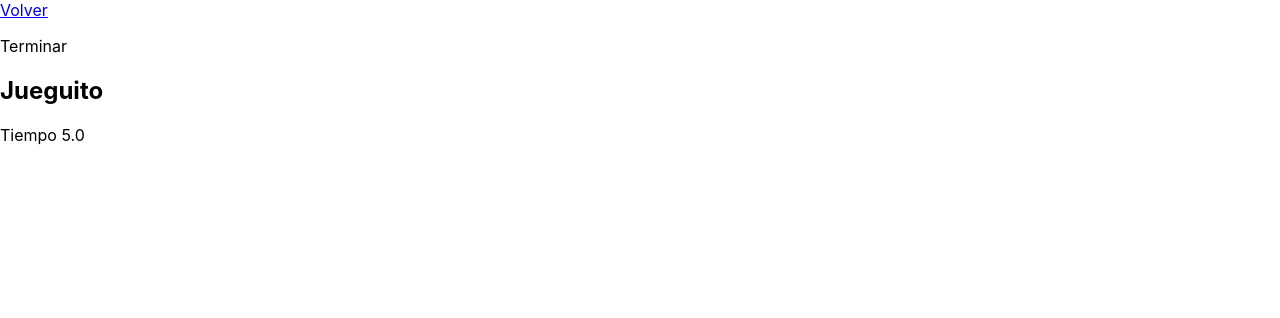
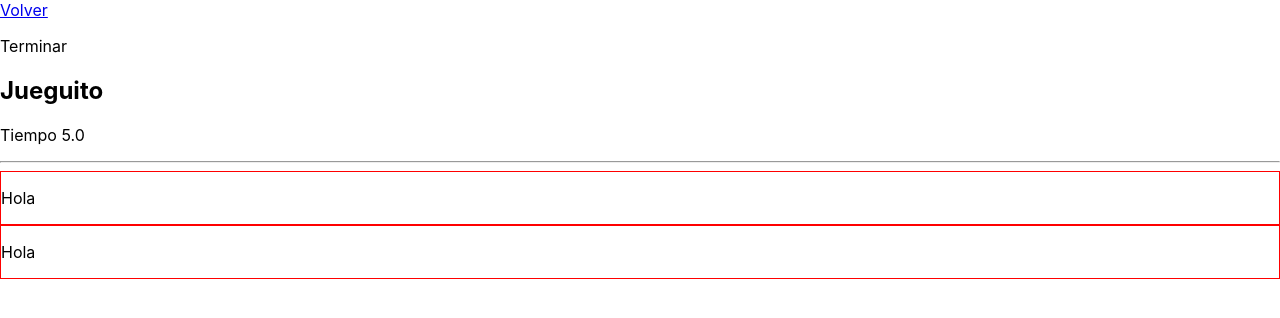
Before and after one commit to fipiaggiodeb/hackaton-1, a React (Create React App) app: page /juego in a window 1280 px wide. Shown: the top 318 px of the page. Built offline with nearby package versions, Linux system fonts and the light colour scheme.

Commit message:
Componente card #8

```diff
--- a/package.json
+++ b/package.json
@@ -6,7 +6,8 @@
     "react": "^16.5.2",
     "react-dom": "^16.5.2",
     "react-router-dom": "^4.3.1",
-    "react-scripts": "2.0.5"
+    "react-scripts": "2.0.5",
+    "styled-components": "^4.0.2"
   },
   "scripts": {
     "start": "react-scripts start",
--- /dev/null
+++ b/src/components/Card.jsx
@@ -0,0 +1,16 @@
+import React, { Component } from 'react';
+import styled from 'styled-components';
+const test = styled.p`
+    color: red;
+`
+export default class Card extends Component {
+
+
+    render(){
+        return(
+            <div className="card">
+                <test> <p>Hola</p> </test>
+            </div>
+        )
+    }
+}
--- a/src/components/Game.jsx
+++ b/src/components/Game.jsx
@@ -1,7 +1,10 @@
 import React, { Component } from 'react';
 import { Link } from "react-router-dom";
+import Cards from "../resources/cards.json";
 
+// Components
 import Timer from './Timer';
+import Card from './Card';
 
 export default class Game extends Component {
     constructor(props){
@@ -11,9 +14,19 @@ export default class Game extends Component {
         this.finish = this.finish.bind(this);
         // Preset de las variables del state
         this.state = {
-            start: new Date()
+            start: new Date(),
+            step: 0,
+            showCards : false
         }
     }
+
+    onCardClick(){
+        console.log('Click');
+    }
+
+    /**
+     * Cuando el jugador gana y se cambia de vista
+     */
     finish(){
         // Calculo el puntaje
         let elapsed = Math.round(  ( this.state.start - new Date() )  / 100 );
@@ -23,6 +36,14 @@ export default class Game extends Component {
         // Redierct
         this.props.history.push('/finalizado');
     }
+
+    /**
+     * Cuando se ejecuta el render
+     */
+    componentDidMount(){
+        console.log(Cards);
+    }
+
     render(){
         return(
             <div>
@@ -30,6 +51,10 @@ export default class Game extends Component {
                 <p onClick={this.finish}> Terminar </p>
                 <h2>Jueguito</h2>
                 <Timer start={Date.now()} />
+                <hr />
+                {
+                    Cards.map( card => <Card key={card.id}  onClick="onCardClick" /> )
+                }
             </div>
         )
     }
--- a/src/index.css
+++ b/src/index.css
@@ -12,3 +12,8 @@ code {
   font-family: source-code-pro, Menlo, Monaco, Consolas, "Courier New",
     monospace;
 }
+
+
+.card{
+  border: 1px solid red;
+}
--- /dev/null
+++ b/src/resources/cards.json
@@ -0,0 +1,12 @@
+[
+    {
+        "id" : "01",
+        "idGroup" : "01",
+        "name" : "Carta 1"
+    },
+    {
+        "id" : "02",
+        "idGroup" : "01",
+        "name" : "Carta 1"
+    }
+]
```
Also changed, not shown: 2 other files (tests, documents, lock files or other folders).
